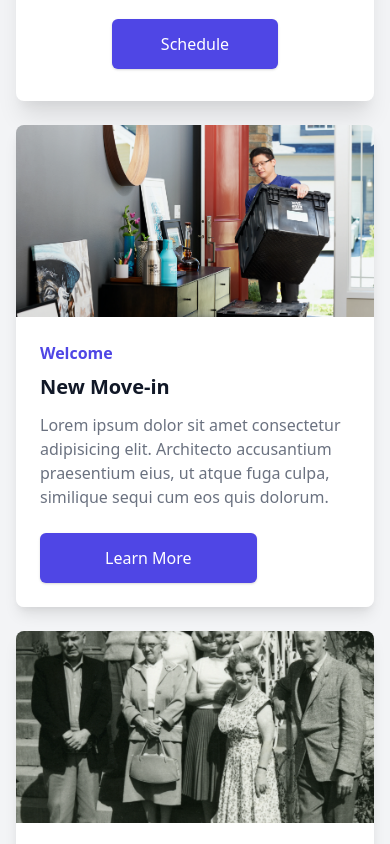
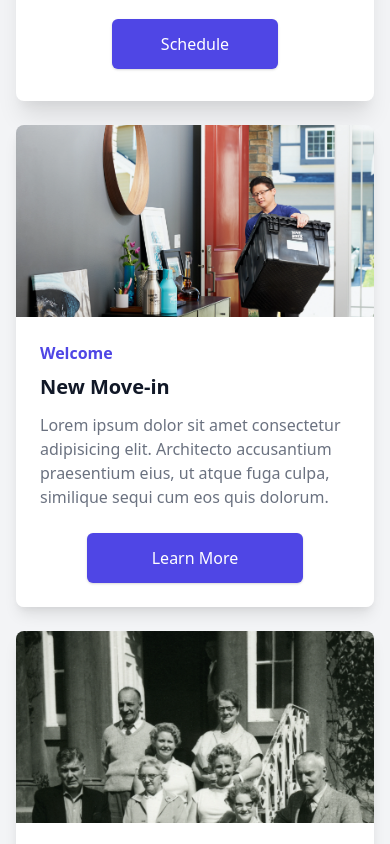
Before and after one commit to snicol21/ourwardapp, a Next.js app: page / in a window 390 px wide. Shown: the part 2240-3084 px from the top of the page. Built offline with nearby package versions, Linux system fonts and the light colour scheme; a web font is replaced by a local one.

Commit message:
move all component interfaces into the component themself

```diff
--- a/components/buttons/Button.tsx
+++ b/components/buttons/Button.tsx
@@ -1,9 +1,17 @@
 import Link from "next/link"
 import { openPopupWidget } from "react-calendly"
+import { Menu, Transition } from "@headlessui/react"
 import { PopupWidgetOptions } from "react-calendly/typings/components/PopupText/PopupText"
-import { IButton, IHref } from "../layout/Interfaces"
-import Icon from "../Icon"
-import { Menu, Transition } from "@headlessui/react"
+import { IHref } from "../shared/Interfaces"
+import Icon from "../shared/Icon"
+
+export type IButton = {
+  children: React.ReactNode
+  disabled?: boolean
+  href?: IHref | IHref[]
+  className?: string
+  type?: "dark" | "light"
+}
 
 const Button = ({ children, href = { url: "", calendly: false }, disabled = false, className = "", type = "dark" }: IButton) => {
   const baseStyles = `focus:outline-none ${className} border border-transparent rounded-md shadow px-6 py-3 inline-flex items-center text-base font-medium `
--- a/components/cards/ImageCard.tsx
+++ b/components/cards/ImageCard.tsx
@@ -1,17 +1,22 @@
 import Button from "../buttons/Button"
-import { IImageCard, IImage } from "../layout/Interfaces"
+import { IImage, IHref } from "../shared/Interfaces"
+
+export type IImageCard = {
+  title: string
+  subTitle: string
+  description: string
+  image: IImage
+  button: string
+  href: IHref
+  hidden: boolean
+}
 
 const ImageCard = ({ ...card }: IImageCard) => {
   return (
     <>
       <div className="flex flex-col rounded-lg shadow-lg overflow-hidden">
         <div className="flex-shrink-0">
-          <img
-            className="h-48 w-full object-cover"
-            style={{ height: card.image.height, width: card.image.width }}
-            src={card.image.src}
-            alt={card.image.alt || ""}
-          />
+          <img className="h-48 w-full object-cover object-top lg:h-64" src={card.image.src} alt={card.image.alt || ""} />
         </div>
         <div className="flex-1 bg-white p-6 flex flex-col justify-between">
           <div className="flex-1">
@@ -21,7 +26,7 @@ const ImageCard = ({ ...card }: IImageCard) => {
               <p className="mt-3 text-base text-gray-500">{card.description}</p>
             </a>
           </div>
-          <div className="pt-6">
+          <div className="pt-6 text-center md:text-left">
             <Button type="dark" href={card.href} className="px-16">
               {card.button}
             </Button>
--- a/components/cards/MiniCard.tsx
+++ b/components/cards/MiniCard.tsx
@@ -1,5 +1,13 @@
 import Button from "../buttons/Button"
-import { IMiniCard } from "../layout/Interfaces"
+import { IHref } from "../shared/Interfaces"
+
+export type IMiniCard = {
+  title: string
+  subTitle: string
+  button: string
+  href: IHref | IHref[]
+  hidden: boolean
+}
 
 const MiniCard = ({ ...card }: IMiniCard) => {
   return (
--- a/components/layout/Interfaces.tsx
+++ /dev/null
@@ -1,68 +0,0 @@
-export type IButton = {
-  children: React.ReactNode
-  disabled?: boolean
-  href?: IHref | IHref[]
-  className?: string
-  type?: "dark" | "light"
-}
-
-export type IIcon = {
-  name: "chevron-down" | ""
-  className?: string
-}
-
-export type IImage = {
-  src: string
-  alt?: string
-  width?: number
-  height?: number
-}
-
-export type IHref = {
-  url: string
-  label?: string
-  external?: boolean
-  calendly?: boolean
-}
-
-export type IFaceCard = {
-  title: string
-  subTitle: string
-  images: IImage[]
-  button: string
-  href: IHref
-  hidden: boolean
-}
-
-export type IImageCard = {
-  title: string
-  subTitle: string
-  description: string
-  image: IImage
-  button: string
-  href: IHref
-  hidden: boolean
-}
-
-export type IInfoCard = {
-  title: string
-  button: string
-  href: IHref
-  hidden: boolean
-}
-
-export type IHeroCard = {
-  title: string
-  subTitle?: string
-  image: IImage
-  button: string
-  href: IHref
-}
-
-export type IMiniCard = {
-  title: string
-  subTitle: string
-  button: string
-  href: IHref | IHref[]
-  hidden: boolean
-}
--- a/components/Icon.tsx
+++ b/components/shared/Icon.tsx
@@ -1,4 +1,7 @@
-import { IIcon } from "./layout/Interfaces"
+export type IIcon = {
+  name: "chevron-down" | ""
+  className?: string
+}
 
 const Icon = ({ name = "", className = "" }: IIcon) => {
   const getIcon = () => {
--- /dev/null
+++ b/components/shared/Interfaces.tsx
@@ -0,0 +1,13 @@
+export type IImage = {
+  src: string
+  alt?: string
+  width?: number
+  height?: number
+}
+
+export type IHref = {
+  url: string
+  label?: string
+  external?: boolean
+  calendly?: boolean
+}
--- a/content/data.tsx
+++ b/content/data.tsx
@@ -1,4 +1,8 @@
-import { IHeroCard, IInfoCard, IFaceCard, IMiniCard, IImageCard } from "../components/layout/Interfaces"
+import { IFaceCard } from "../components/cards/FaceCard"
+import { IHeroCard } from "../components/cards/HeroCard"
+import { IImageCard } from "../components/cards/ImageCard"
+import { IInfoCard } from "../components/cards/InfoCard"
+import { IMiniCard } from "../components/cards/MiniCard"
 
 export const dataSundayMeeting: IHeroCard = {
   title: "Sunday Meetings",
@@ -11,7 +15,7 @@ export const dataSundayMeeting: IHeroCard = {
     height: 197,
   },
   href: {
-    url: "/sunday-meetings",
+    url: "/sunday",
   },
 }
 
--- a/pages/sunday-meetings.tsx
+++ b/pages/sunday.tsx
@@ -1,11 +1,11 @@
 import Layout from "../components/layout/Layout"
 
-function SundayMeetings() {
+function Sunday() {
   return (
     <Layout>
-      <div>Sunday Meetings</div>
+      <div>Sunday</div>
     </Layout>
   )
 }
 
-export default SundayMeetings
+export default Sunday
```
Also changed, not shown: components/cards/FaceCard.tsx (+10 -1 lines), components/cards/HeroCard.tsx (+9 -1 lines), components/cards/InfoCard.tsx (+8 -1 lines), pages/index.tsx (+4 -5 lines).
